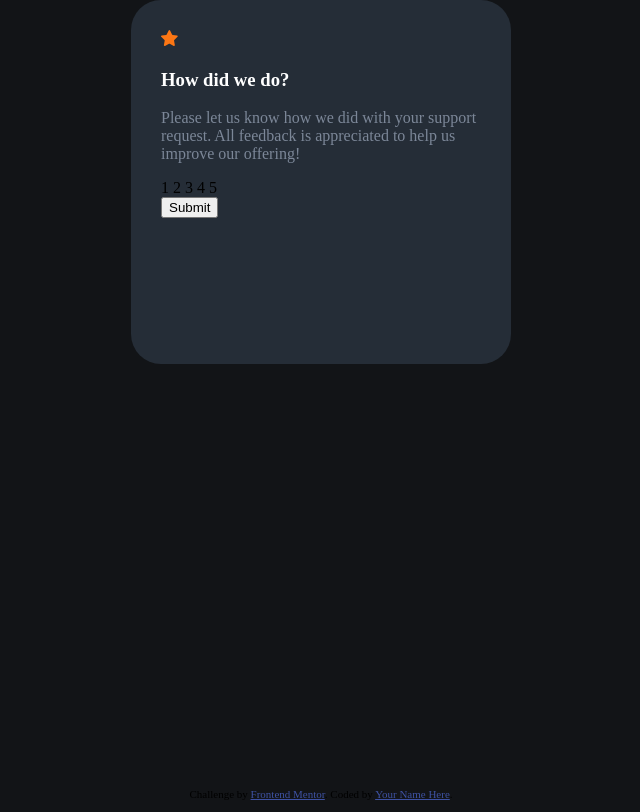
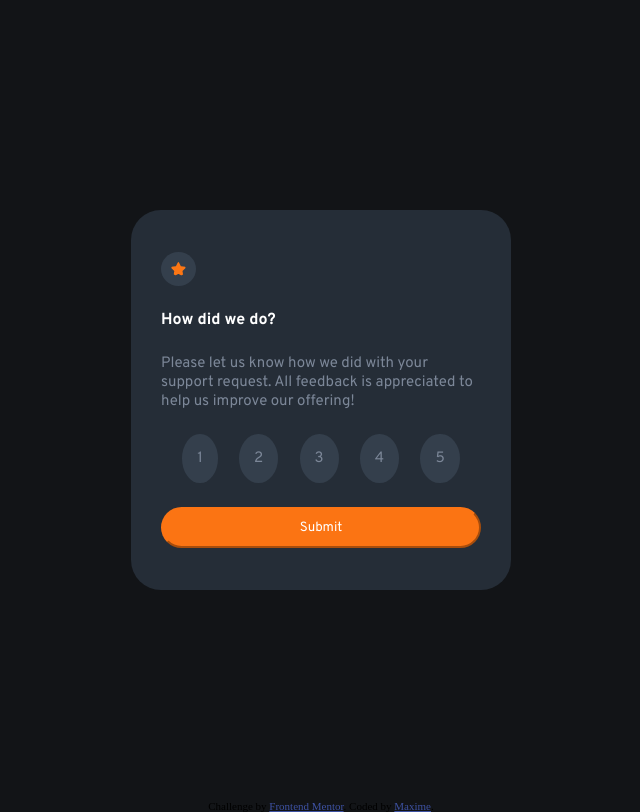
Before and after one commit to Lubiix/interactiveRating, a plain HTML site: page index.html in a window 1280 px wide. Shown: the whole page, without its empty margins (319-959 px from the left). Drawn offline with Linux system fonts and the light colour scheme.

Commit message:
fix & add style

```diff
--- a/index.html
+++ b/index.html
@@ -13,17 +13,12 @@
     />
     <link href="styles.css" rel="stylesheet" />
     <title>Frontend Mentor | Interactive rating component</title>
-
-    <!-- Feel free to remove these styles or customise in your own stylesheet 👍 -->
-    <style>
-      .attribution {
-        font-size: 11px;
-        text-align: center;
-      }
-      .attribution a {
-        color: hsl(228, 45%, 44%);
-      }
-    </style>
+    <link rel="preconnect" href="https://fonts.googleapis.com" />
+    <link rel="preconnect" href="https://fonts.gstatic.com" crossorigin />
+    <link
+      href="https://fonts.googleapis.com/css2?family=Overpass:wght@400;700&display=swap"
+      rel="stylesheet"
+    />
   </head>
   <body>
     <div class="main">
@@ -34,13 +29,21 @@
           src="images/icon-star.svg"
           alt="orange star"
         />
-        <h3>How did we do?</h3>
+        <span class="title">How did we do?</span>
         <p class="text">
           Please let us know how we did with your support request. All feedback
           is appreciated to help us improve our offering!
         </p>
-        <div>1 2 3 4 5</div>
-        <button>Submit</button>
+        <div>
+          <ul class="rating">
+            <li>1</li>
+            <li>2</li>
+            <li>3</li>
+            <li>4</li>
+            <li>5</li>
+          </ul>
+        </div>
+        <button id="submitRating">Submit</button>
       </div>
 
       <!-- Rating state end -->
@@ -48,12 +51,12 @@
       <!-- Thank you state start -->
       <div id="thankYou" class="card">
         <img class="img_thank_you" src="images/illustration-thank-you.svg" />
-        <p class="rating">
+        <p class="resultRating">
           You selected
           <!-- Add rating here -->
           out of 5
         </p>
-        <h3>Thank you!</h3>
+        <span class="title">Thank you!</span>
         <p class="text">
           We appreciate you taking the time to give a rating. If you ever need
           more support, don’t hesitate to get in touch!
@@ -61,13 +64,14 @@
 
         <!-- Thank you state end -->
       </div>
-
+    </div>
+    <footer>
       <div class="attribution">
         Challenge by
         <a href="https://www.frontendmentor.io?ref=challenge" target="_blank"
           >Frontend Mentor</a
-        >. Coded by <a href="#">Your Name Here</a>.
+        >. Coded by <a href="#">Maxime</a>.
       </div>
-    </div>
+    </footer>
   </body>
 </html>
--- a/styles.css
+++ b/styles.css
@@ -1,8 +1,12 @@
-body {
+* {
   margin: 0;
   padding: 0;
-  height: 100vh;
-  width: 100vw;
+}
+
+html,
+body {
+  height: 100%;
+  width: 100%;
   background-color: hsl(216, 12%, 8%);
 }
 
@@ -15,23 +19,80 @@ body {
   align-items: center;
 }
 
-.card {
+.card,
+#thankYou {
   background-color: hsl(213, 19%, 18%);
-  margin-bottom: 30px;
   border-radius: 30px;
   width: 320px;
   height: 320px;
   padding: 30px;
+  display: flex;
+  flex-direction: column;
+  justify-content: space-around;
 }
 
-h3 {
+.title {
   color: hsl(0, 0%, 100%);
+  font-family: "Overpass", sans-serif;
+  font-weight: 700;
 }
 
 .text {
   color: hsl(216, 12%, 54%);
+  font-size: 15px;
+  font-family: "Overpass", sans-serif;
+  font-weight: 400;
+}
+
+.img_top_star {
+  width: 15px;
+  background-color: hsl(213, 19%, 25%);
+  border-radius: 50%;
+  padding: 10px;
+}
+
+.rating,
+.resultRating {
+  display: flex;
+  justify-content: space-evenly;
+  list-style: none;
+}
+
+.rating li {
+  color: hsl(216, 12%, 54%);
+  font-size: 15px;
+  font-family: "Overpass", sans-serif;
+  font-weight: 400;
+  background-color: hsl(213, 19%, 25%);
+  border-radius: 50%;
+  padding: 15px;
 }
 
 #thankYou {
   visibility: hidden;
+  position: absolute;
 }
+
+#submitRating {
+  background-color: hsl(25, 97%, 53%);
+  border-color: hsl(25, 97%, 53%);
+  border-radius: 30px;
+  padding: 10px;
+  color: hsl(0, 0%, 100%);
+  font-family: "Overpass", sans-serif;
+  font-weight: 400;
+}
+
+.img_thank_you {
+  display: flex;
+  justify-content: center;
+  width: 30%;
+}
+
+.attribution {
+  font-size: 11px;
+  text-align: center;
+}
+.attribution a {
+  color: hsl(228, 45%, 44%);
+}
```
